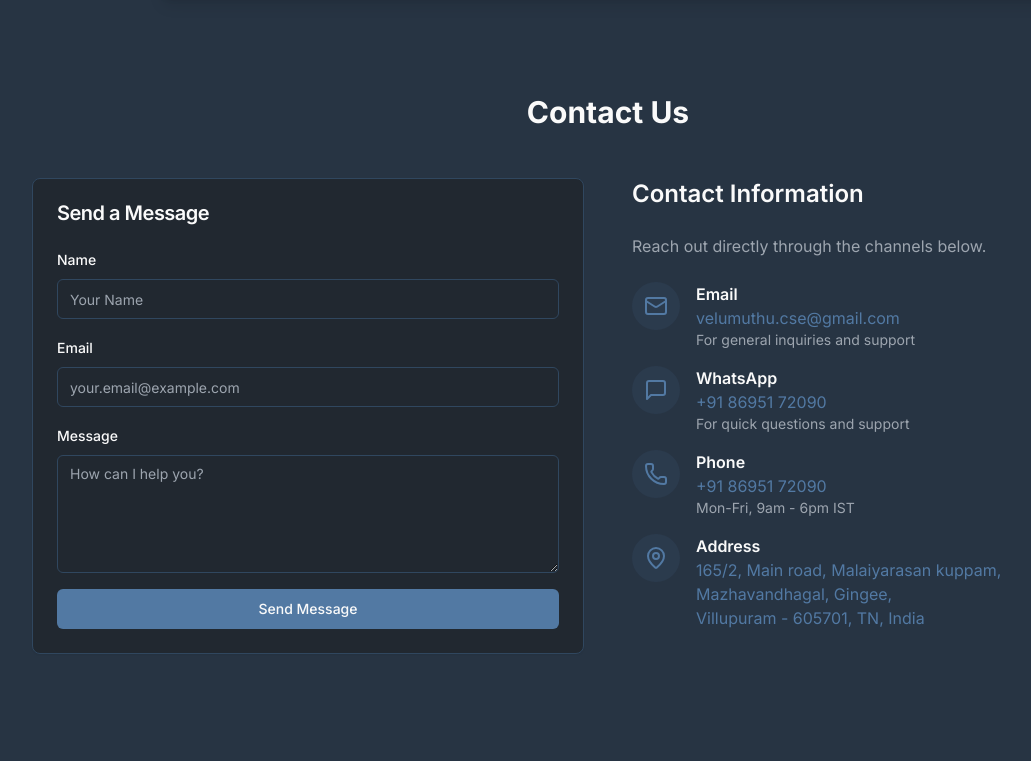
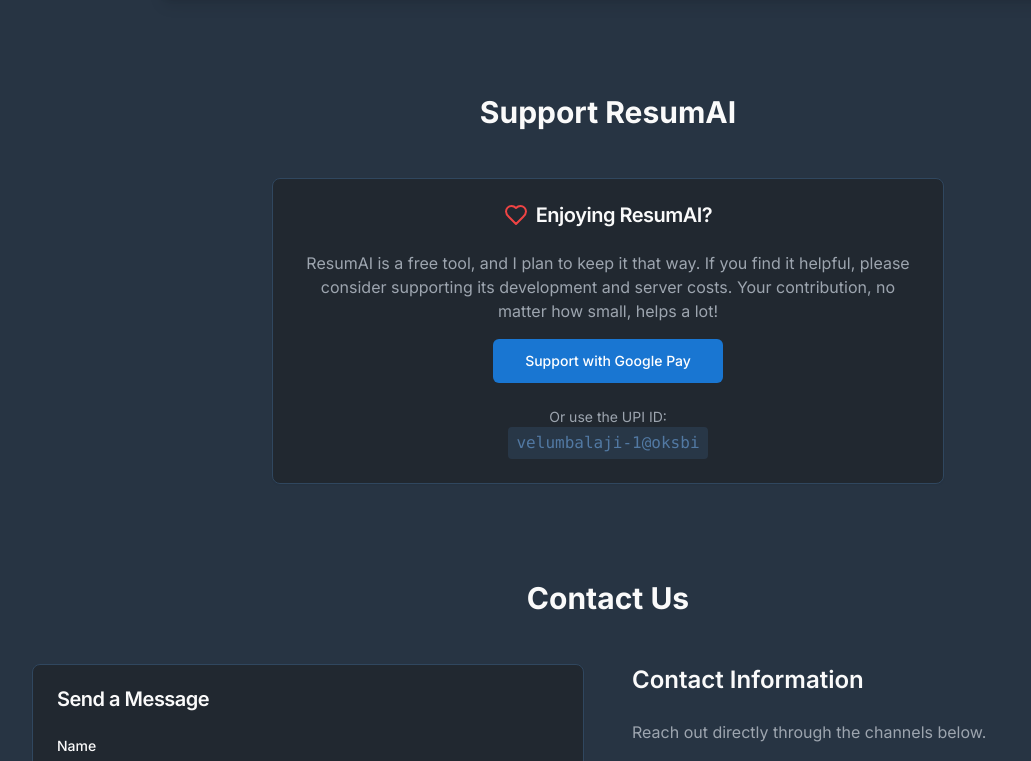
Before and after one commit to velumuthu/resumebuilder, a Next.js app: page / in a window 1280 px wide. Shown: the part 2859-3620 px from the top of the page, without its empty margins (32-1063 px from the left). Built offline with nearby package versions, Linux system fonts and the light colour scheme.

Commit message:
upi://pay?pa=velumbalaji-1@oksbi&pn=VELU%20M&am=3.00&cu=INR Add payments

```diff
--- a/src/app/page.tsx
+++ b/src/app/page.tsx
@@ -3,7 +3,7 @@ import SiteHeader from '@/components/site-header';
 import { Button } from '@/components/ui/button';
 import { Card, CardContent, CardHeader, CardTitle } from '@/components/ui/card';
 import VideoPlayer from '@/components/video-player';
-import { CircleCheckBig, FileText, Sparkles, CheckCircle, Mail, MessageSquare, Phone, MapPin, Code } from 'lucide-react';
+import { CircleCheckBig, FileText, Sparkles, CheckCircle, Mail, MessageSquare, Phone, MapPin, Code, Heart } from 'lucide-react';
 import Link from 'next/link';
 import { Label } from '@/components/ui/label';
 import { Input } from '@/components/ui/input';
@@ -128,6 +128,32 @@ export default function HomePage() {
            </Card>
         </section>
 
+        <section id="support" className="mt-24 text-center">
+          <h2 className="text-3xl font-bold mb-12">Support ResumAI</h2>
+          <Card className="bg-background max-w-2xl mx-auto">
+            <CardHeader>
+              <CardTitle className="flex items-center justify-center gap-2">
+                <Heart className="text-red-500" />
+                <span>Enjoying ResumAI?</span>
+              </CardTitle>
+            </CardHeader>
+            <CardContent className="space-y-4">
+              <p className="text-muted-foreground">
+                ResumAI is a free tool, and I plan to keep it that way. If you find it helpful, please consider supporting its development and server costs. Your contribution, no matter how small, helps a lot!
+              </p>
+              <Button asChild size="lg" className="bg-[#1976D2] hover:bg-[#1565C0] text-white">
+                <a href="upi://pay?pa=velumbalaji-1@oksbi&pn=VELU%20M&am=3.00&cu=INR" target="_blank" rel="noopener noreferrer">
+                  Support with Google Pay
+                </a>
+              </Button>
+              <div className="pt-2">
+                <p className="text-sm text-muted-foreground">Or use the UPI ID:</p>
+                <p className="font-mono text-primary bg-secondary/50 rounded px-2 py-1 inline-block">velumbalaji-1@oksbi</p>
+              </div>
+            </CardContent>
+          </Card>
+        </section>
+
         <section id="contact" className="mt-24 text-left">
           <h2 className="text-3xl font-bold text-center mb-12">Contact Us</h2>
           <div className="grid grid-cols-1 md:grid-cols-2 gap-12 max-w-6xl mx-auto">
@@ -207,6 +233,7 @@ export default function HomePage() {
           <div className="container mx-auto text-center text-sm text-muted-foreground">
               <div className="flex justify-center gap-4 mb-2">
                   <a href="#about" className="underline hover:text-primary">About</a>
+                  <a href="#support" className="underline hover:text-primary">Support Us</a>
                   <a href="#contact" className="underline hover:text-primary">Contact</a>
                   <Link href="/privacy" className="underline hover:text-primary">Privacy Policy</Link>
               </div>
```
